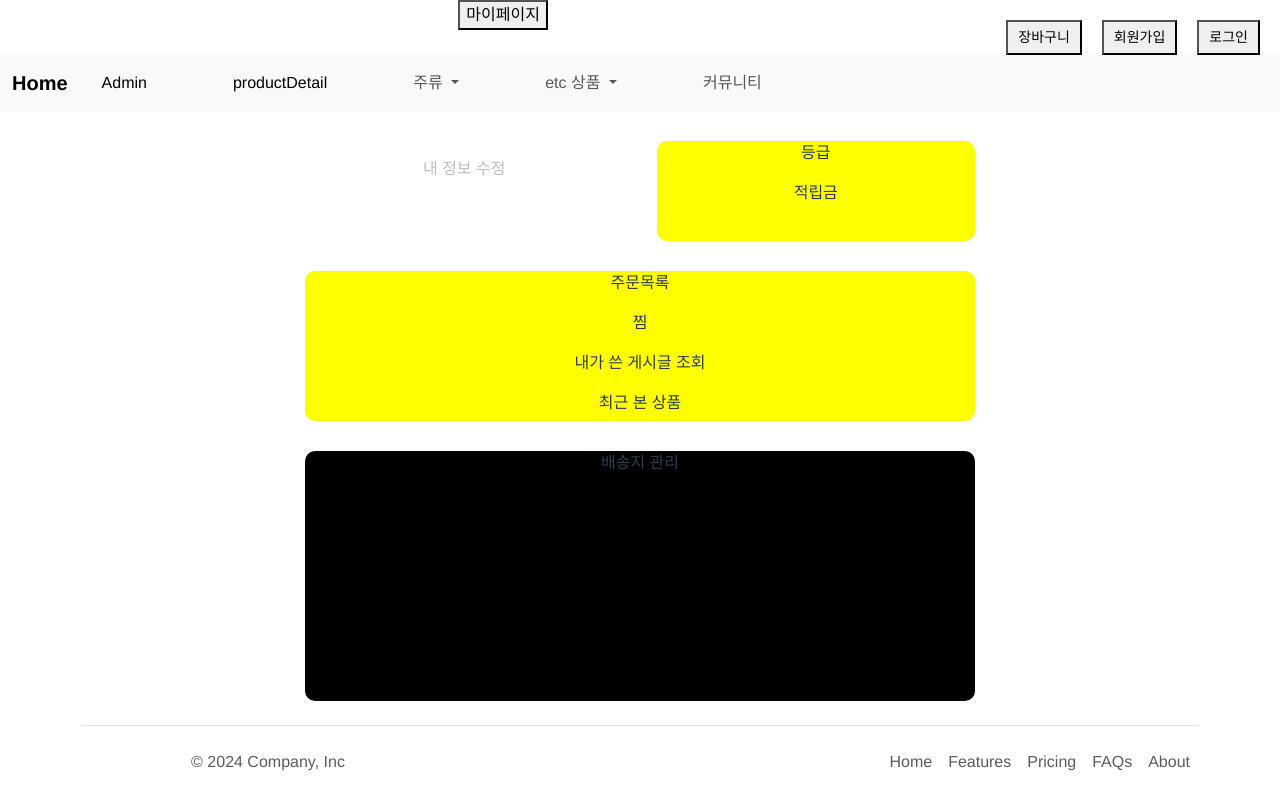
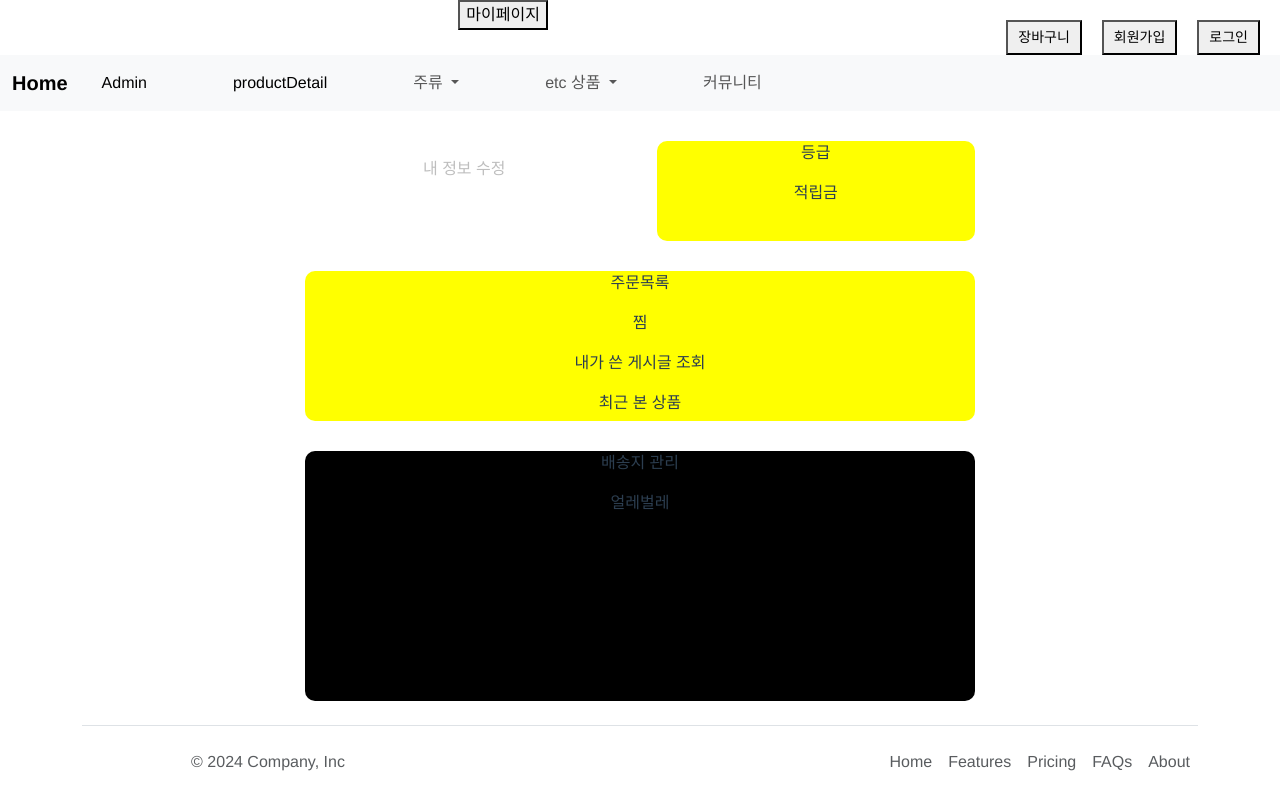
Before and after one commit to duckbongkim/main, a Vue app in the folder frontserver/: page /mypage in a window 1280 px wide. Shown: the top 810 px of the page. Built offline with nearby package versions, Linux system fonts and the light colour scheme; no server answers.

Commit message:
아 진짜 제발

```diff
--- a/frontserver/src/views/MypageView.vue
+++ b/frontserver/src/views/MypageView.vue
@@ -26,7 +26,7 @@
         <section class="middle-content2"> <!--  -->
             <div class="middle-div2">
                 <p>배송지 관리</p>
-                <p></p>
+                <p>얼레벌레</p>
             </div>
         </section>
     </div>
```
